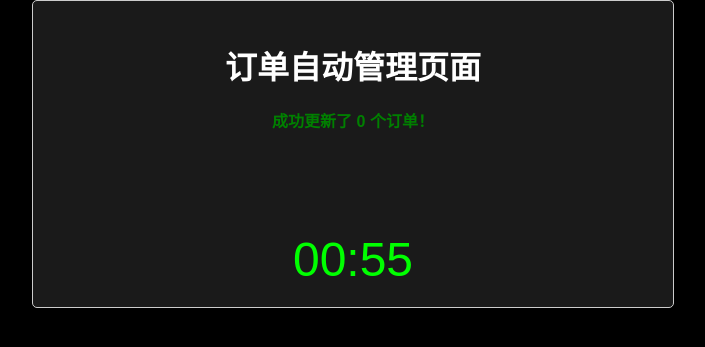
After one commit to ZUXTUO/AnimeThemeWebStore, a PHP site: page /admin/order_time_management.html in a window 1280 px wide. The commit adds this page. Shown: the top 347 px of the page, without its empty margins (287-992 px from the left). Run offline with PHP 8.4, Linux system fonts and the light colour scheme; data comes from the database, SQL or seed files in the repository.

Commit message:
增加自动管理页面，支持自动处理一部分任务

```diff
--- a/admin/index.html
+++ b/admin/index.html
@@ -134,6 +134,7 @@
         <button onclick="reloadImages()">重新加载图片缓存</button>
         <button onclick="showAddProductModal()">添加商品</button>
         <button style="background-color: #dc3545; color: white;" onclick="location.href='manager.html'">订单管理</button>
+        <button style="background-color: #dc3545; color: white;" onclick="window.open('order_time_management.html', '_blank')">自动管理平台(一定要在后台给它留一个窗口)</button>
         <table>
             <thead>
                 <tr>
--- /dev/null
+++ b/admin/order_time_management.html
@@ -0,0 +1,102 @@
+<!DOCTYPE html>
+<html lang="zh-CN">
+<head>
+    <meta charset="UTF-8">
+    <meta name="viewport" content="width=device-width, initial-scale=1.0">
+    <title>订单自动管理页面</title>
+    <style>
+        body {
+            font-family: Arial, sans-serif;
+            margin: 0;
+            padding: 0;
+            background-color: #000;
+            color: #fff;
+        }
+        .container {
+            max-width: 600px;
+            margin: auto;
+            padding: 20px;
+            border: 1px solid #ccc;
+            border-radius: 5px;
+            background-color: rgba(255, 255, 255, 0.1);
+            box-shadow: 0 0 10px rgba(0, 0, 0, 0.5);
+        }
+        h1 {
+            text-align: center;
+            margin-bottom: 20px;
+        }
+        .result {
+            margin-top: 20px;
+            font-weight: bold;
+            text-align: center;
+        }
+        .timer {
+            font-size: 48px;
+            text-align: center;
+            margin-top: 100px;
+            color: #00ff00;
+        }
+    </style>
+</head>
+<body>
+
+<div class="container">
+    <h1>订单自动管理页面</h1>
+    <div class="result" id="resultMessage">正在检查订单状态...</div>
+    <div class="timer" id="countdownTimer">00:00</div>
+</div>
+
+<script>
+    function checkOrders() {
+        fetch('../php/admin/checkOrder.php', {
+            method: 'POST',
+            headers: {
+                'Content-Type': 'application/json',
+            },
+        })
+        .then(response => response.json())
+        .then(data => {
+            const resultMessage = document.getElementById('resultMessage');
+            if (data.success) {
+                resultMessage.textContent = '成功更新了 ' + data.message + ' 个订单！';
+                resultMessage.style.color = 'green';
+            } else {
+                resultMessage.textContent = '错误: ' + data.error;
+                resultMessage.style.color = 'red';
+            }
+        })
+        .catch(error => {
+            const resultMessage = document.getElementById('resultMessage');
+            resultMessage.textContent = '网络错误: ' + error;
+            resultMessage.style.color = 'red';
+        });
+    }
+
+    // 倒计时逻辑
+    let countdown = 60; // 1分钟
+    function startCountdown() {
+        const timerElement = document.getElementById('countdownTimer');
+        const interval = setInterval(() => {
+            const minutes = Math.floor(countdown / 60);
+            const seconds = countdown % 60;
+            timerElement.textContent = `${String(minutes).padStart(2, '0')}:${String(seconds).padStart(2, '0')}`;
+            countdown--;
+
+            if (countdown < 0) {
+                clearInterval(interval);
+                countdown = 60; // 重置为1分钟
+                checkOrders(); // 检查订单
+                startCountdown(); // 重新开始倒计时
+            }
+        }, 1000);
+    }
+
+    // 页面加载时开始倒计时
+    window.onload = function() {
+        checkOrders(); // 立即检查一次
+        startCountdown(); // 开始倒计时
+    };
+</script>
+
+</body>
+</html>
--- /dev/null
+++ b/php/admin/checkOrder.php
@@ -0,0 +1,43 @@
+<?php
+header('Content-Type: application/json');
+
+include '../db.php'; // 包含数据库连接
+
+try {
+    $pdo = new PDO("mysql:host=$host;dbname=$dbname;charset=utf8", $username, $password);
+    $pdo->setAttribute(PDO::ATTR_ERRMODE, PDO::ERRMODE_EXCEPTION);
+
+    // 获取当前时间
+    $current_time = new DateTime();
+    $threshold_time = $current_time->modify('-30 minutes')->format('Y-m-d H:i:s');
+
+    // 查询超时的订单
+    $stmt = $pdo->prepare("SELECT Id, commodity_id, num FROM orders WHERE order_status = 0 AND order_time < :threshold_time");
+    $stmt->bindParam(':threshold_time', $threshold_time);
+    $stmt->execute();
+
+    $orders = $stmt->fetchAll(PDO::FETCH_ASSOC);
+
+    // 更新超时订单状态为 12，并处理库存
+    foreach ($orders as $order) {
+        // 更新订单状态为 12
+        $updateStmt = $pdo->prepare("UPDATE orders SET order_status = 12 WHERE Id = :order_id");
+        $updateStmt->bindParam(':order_id', $order['Id']);
+        $updateStmt->execute();
+
+        // 更新库存
+        $inventoryStmt = $pdo->prepare("UPDATE commodity SET inventory = inventory + :num, sold = sold - :num WHERE Id = :commodity_id");
+        $inventoryStmt->bindParam(':num', $order['num']);
+        $inventoryStmt->bindParam(':commodity_id', $order['commodity_id']);
+        $inventoryStmt->execute();
+    }
+
+    // 检查并更新所有 sold 值为非负数
+    $updateSoldStmt = $pdo->prepare("UPDATE commodity SET sold = 0 WHERE sold < 0");
+    $updateSoldStmt->execute();
+
+    echo json_encode(["success" => true, "message" => count($orders)]);
+} catch (PDOException $e) {
+    echo json_encode(["success" => false, "error" => "数据库错误: " . $e->getMessage()]);
+}
+?>
--- a/php/order/getOrderStatus.php
+++ b/php/order/getOrderStatus.php
@@ -13,7 +13,7 @@ function getOrderStatus($statusCode) {
         9 => "已发货",
         10 => "已送达",
         11 => "已收货",
-        12 => "出现问题",
+        12 => "超时未支付，订单关闭",
         13 => "已售后",
         14 => "已退款",
         15 => "订单关闭",
```
Also changed, not shown: admin/manager.html (+4 -4 lines).
